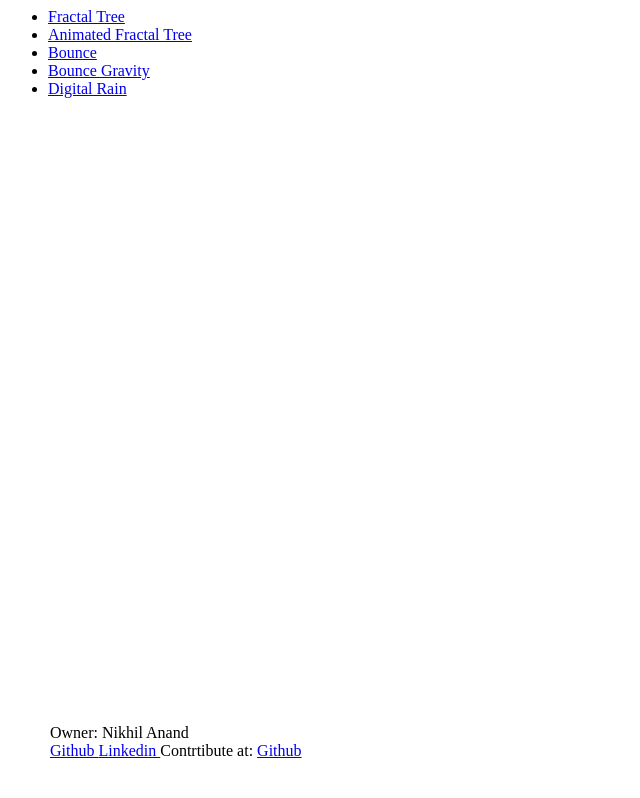
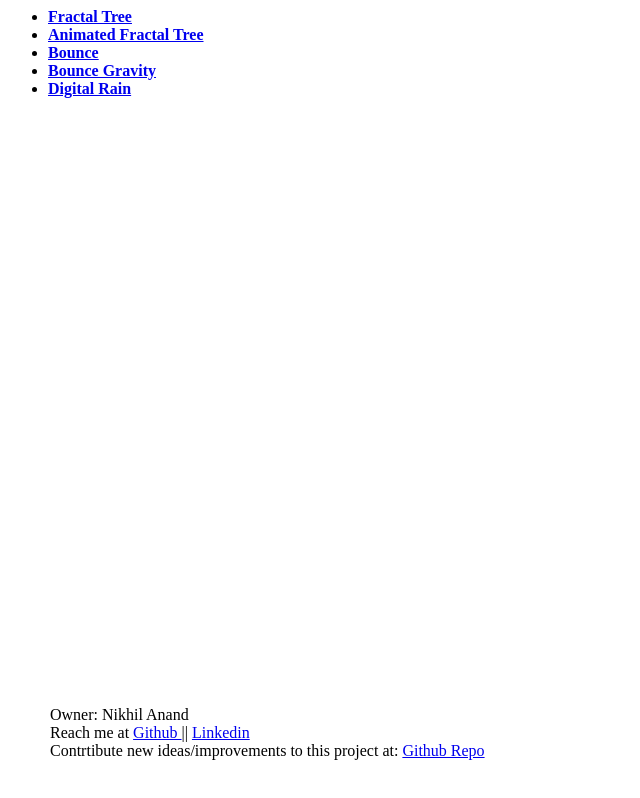
Before and after one commit to anandnkhl/The_Great_Canvas_Project, a website: page index.html in a window 1280 px wide. Shown: the whole page, without its empty margins (0-640 px from the left). Drawn offline with Linux system fonts and the light colour scheme.

Commit message:
visual changes to index page

```diff
--- a/index.html
+++ b/index.html
@@ -3,6 +3,7 @@
         <title>The Great Canvas Project | Home</title>
     </head>
     <body>
+        <b>
             <ul>
                 <li> <a href='/Fractal-Tree'>Fractal Tree</a> <br/> </li>
                 <li> <a href='/Animated-Fractal-Tree'>Animated Fractal Tree</a> <br/> </li>
@@ -10,10 +11,11 @@
                 <li> <a href='/Bounce-Gravity'>Bounce Gravity</a> <br/> </li>
                 <li> <a href='/Digital-Rain'>Digital Rain</a> <br/> </li>
             </ul>
+        </b>
         <div style='position: absolute; bottom: 40px; left: 50px'>
             Owner: Nikhil Anand <br/>
-            <a href='https://github.com/anandnkhl'>Github </a> <a href='https://www.linkedin.com/in/nikhil-anand'>Linkedin </a>
-            Contrtibute at: <a href='https://github.com/anandnkhl/The_Great_Canvas_Project/'> Github</a> <br/>
+            Reach me at <a href='https://github.com/anandnkhl'>Github </a> || <a href='https://www.linkedin.com/in/nikhil-anand'>Linkedin </a> <br/>
+            Contrtibute new ideas/improvements to this project at: <a href='https://github.com/anandnkhl/The_Great_Canvas_Project/'> Github Repo</a> <br/>
         </div>
     </body>
 </html>
```
Lines whose indentation alone changed are shown as unchanged.
